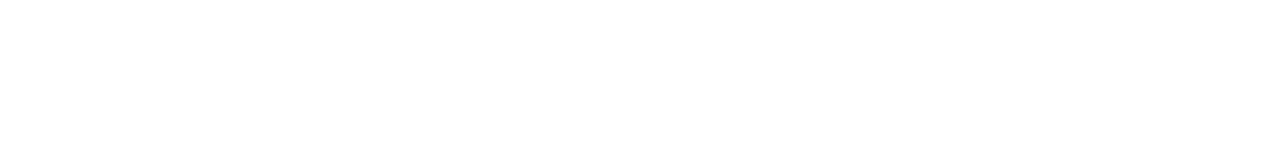
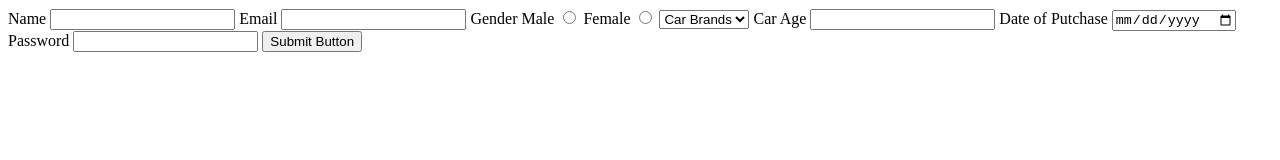
Before and after one commit to acciojob/car-insurance-form-Amit7089, a website: page main.html in a window 1280 px wide. Drawn offline with Linux system fonts and the light colour scheme.

Commit message:
created a submission

```diff
--- a/main.html
+++ b/main.html
@@ -8,6 +8,39 @@
 
 <body>
 	<!-- the entire body must be written by student -->
+	<form method="post">
+
+		<label for="name">Name</label>
+		<input type="text" id="name" required/>
+		<label for="email">Email</label>
+		<input type="email" id="email" required/>
+
+		<label>Gender</label>
+		<label >Male</label>
+		<input type="radio" required/>
+		<label >Female</label>
+		<input type="radio" required/>
+
+		<select id="cars">
+			<option>Car Brands</option>
+			<option>BMW</option>
+			<option>Audi</option>
+			<option>Mercedez</option>
+		</select>
+
+		<label for="carage">Car Age</label>
+		<input type="number" id="carage" required/>
+
+		<label for="dop">Date of Putchase</label>
+		<input type="date" id="dop" required/>
+
+		<label for="password">Password</label>
+		<input type="password" id="password" required/>
+
+		<button type="submit">Submit Button</button>
+
+
+	</form>
     <script type="text/javascript" src="./script.js">
 </script>
 
```
